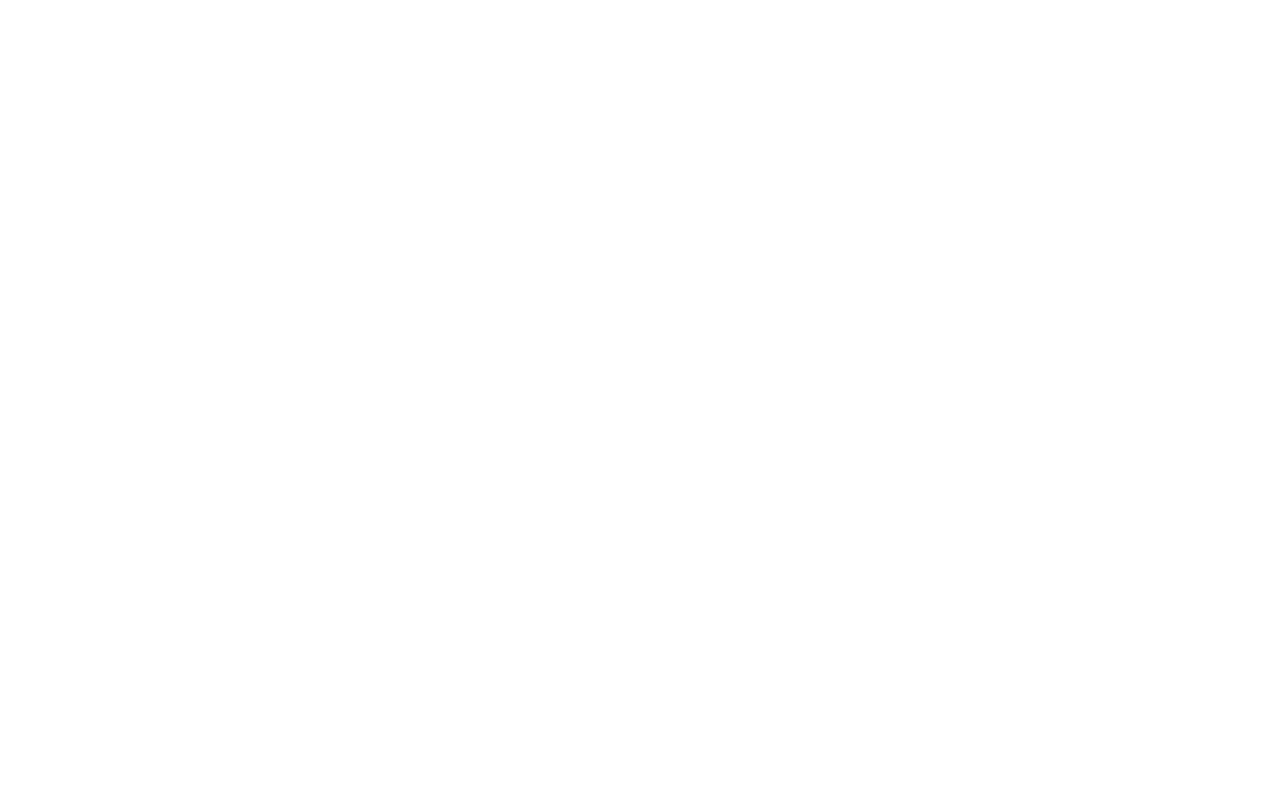
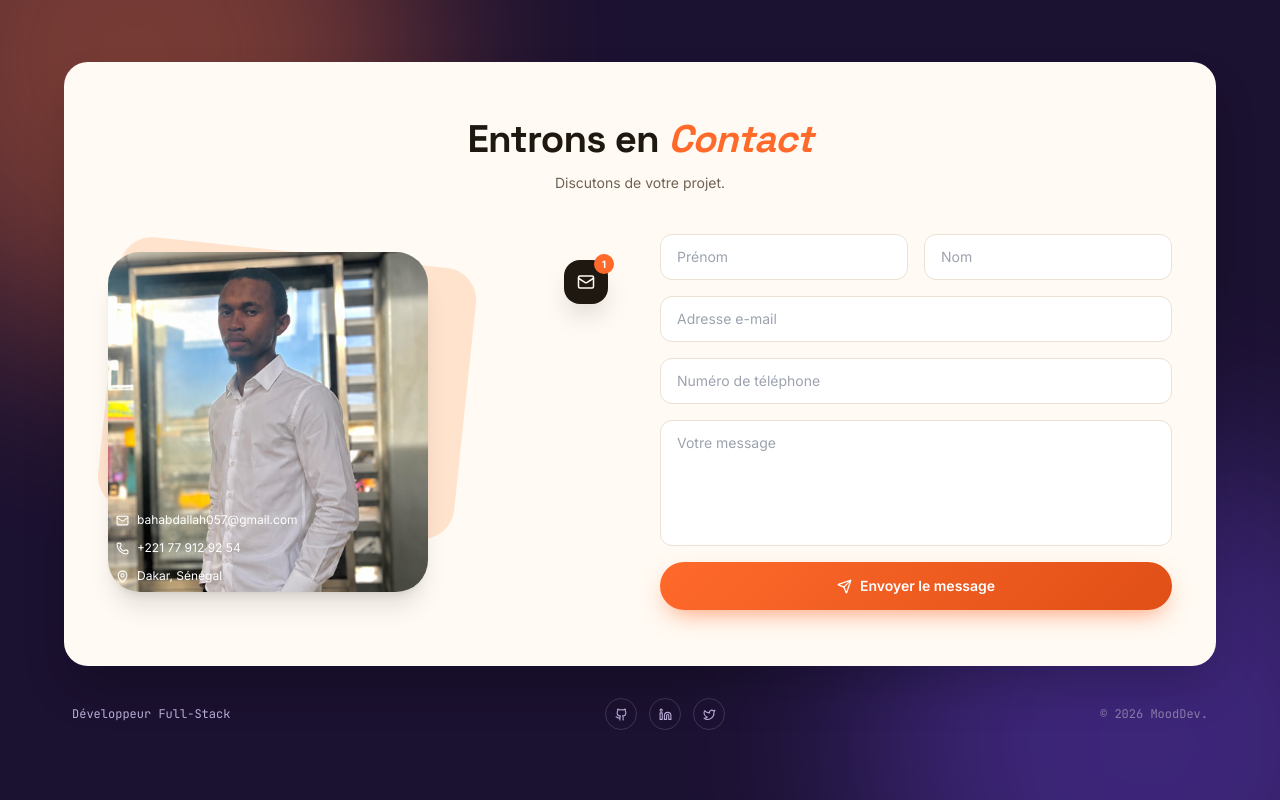
Before and after one commit to Abdalla057/mon-portefolio, a React (Vite) app: page /Contact in a window 1280 px wide. Before the commit this address had no page. Built offline with nearby package versions, Linux system fonts and the light colour scheme.

Commit message:
fixe messagerie et autre

```diff
--- a/src/App.tsx
+++ b/src/App.tsx
@@ -1,5 +1,6 @@
 import { BrowserRouter as Router, Routes, Route } from "react-router-dom";
 import Portefolio from "./Portefolio";
+import Contact from "./Contact";
 import React from "react";
 
 export default function App() {
@@ -8,6 +9,7 @@ export default function App() {
       <Routes>
         <Route path="/" element={<Portefolio />} />
         <Route path="/Portefolio" element={<Portefolio />} />
+        <Route path="/Contact" element={<Contact />} />
       </Routes>
     </Router>
   );
--- a/src/Contact.tsx
+++ b/src/Contact.tsx
@@ -1,6 +1,10 @@
-import React, { useState } from "react";
+import React, { useState, useEffect } from "react";
+import {   useNavigate } from "react-router-dom";
 import emailjs from "@emailjs/browser";
-import { Send, Github, Linkedin, Twitter, Mail, Phone, MapPin, CheckCircle2, Loader2 } from "lucide-react";
+import { Send, Github, Linkedin, Twitter, Mail, Phone, MapPin, CheckCircle2, Loader2, Home,  } from "lucide-react";
+
+
+
 
 // Même logique que les autres pages : fond violet foncé en arrière-plan de
 // page (cohérence du site), carte claire pour le formulaire (cohérence avec
@@ -22,6 +26,8 @@ const colors = {
   accentDeep: "#e04f16",
   accentSoft: "#ffe3cd",
   line: "#ece2d3",
+  success: "#22c55e",
+  successDeep: "#15803d",
 };
 
 const fonts = {
@@ -32,16 +38,8 @@ const fonts = {
 
 // ------------------------------------------------------------------
 // CONFIGURATION EMAILJS
-// À remplacer par tes propres identifiants, récupérables sur
-// https://dashboard.emailjs.com/ après avoir créé :
-//   1. un "Email Service" (ex: connecté à ton Gmail)      -> SERVICE_ID
-//   2. un "Email Template" (le corps de l'email reçu)     -> TEMPLATE_ID
-//   3. ta clé publique (Account > General > Public Key)   -> PUBLIC_KEY
-//
-// Le template EmailJS doit contenir des variables correspondant aux clés
-// envoyées dans templateParams ci-dessous, ex: {{first_name}}, {{email}}, etc.
 // ------------------------------------------------------------------
-const EMAILJS_SERVICE_ID = "service_z3ka5ev";
+const EMAILJS_SERVICE_ID = "service_hwp103p";
 const EMAILJS_TEMPLATE_ID = "template_hpb7i3a";
 const EMAILJS_PUBLIC_KEY = "hdDvuQnC-e_CbEPbq";
 
@@ -54,6 +52,7 @@ const inputStyle = {
 };
 
 export default function Contact() {
+  const navigate = useNavigate();
   const [form, setForm] = useState<{
     firstName: string;
     lastName: string;
@@ -65,6 +64,14 @@ export default function Contact() {
   const [sending, setSending] = useState(false);
   const [error, setError] = useState<string | null>(null);
 
+  // Redirige vers l'accueil peu après l'envoi réussi
+  useEffect(() => {
+    if (sent) {
+      const timer = setTimeout(() => navigate("/Portefolio"), 1800);
+      return () => clearTimeout(timer);
+    }
+  }, [sent, navigate]);
+
   const handleChange = (field: keyof typeof form) =>
     (e: React.ChangeEvent<HTMLInputElement | HTMLTextAreaElement>) =>
       setForm((f) => ({ ...f, [field]: e.target.value }));
@@ -74,9 +81,6 @@ export default function Contact() {
     setError(null);
     setSending(true);
 
-    // Les clés ici (first_name, last_name, email, phone, message) doivent
-    // correspondre exactement aux variables {{...}} utilisées dans ton
-    // template EmailJS.
     const templateParams = {
       first_name: form.firstName,
       last_name: form.lastName,
@@ -190,6 +194,17 @@ export default function Contact() {
                   <p className="text-sm" style={{ color: colors.inkSoft }}>
                     Merci, je reviens vers vous rapidement.
                   </p>
+
+                  <button
+                    onClick={() => navigate("/Portefolio")}
+                    className="mt-2 inline-flex items-center gap-2 text-sm font-semibold text-white rounded-full px-6 py-3 transition-transform hover:-translate-y-0.5"
+                    style={{
+                      background: `linear-gradient(135deg, ${colors.success}, ${colors.successDeep})`,
+                      boxShadow: `0 10px 24px -8px ${colors.success}aa`,
+                    }}
+                  >
+                    <Home size={15} /> Retour à l'accueil
+                  </button>
                 </div>
               ) : (
                 <form onSubmit={handleSubmit} className="grid grid-cols-1 sm:grid-cols-2 gap-4">
@@ -275,13 +290,15 @@ export default function Contact() {
 
           <div className="flex items-center gap-3">
             {[
-              { Icon: Github, label: "GitHub" },
-              { Icon: Linkedin, label: "LinkedIn" },
-              { Icon: Twitter, label: "Twitter" },
-            ].map(({ Icon, label }) => (
+              { Icon: Github, label: "GitHub", url: "https://github.com/" },
+              { Icon: Linkedin, label: "LinkedIn", url: "https://www.linkedin.com/in/ton-profil" },
+              { Icon: Twitter, label: "Twitter", url: "https://twitter.com/ton-pseudo" },
+            ].map(({ Icon, label, url }) => (
               <a
                 key={label}
-                href="#"
+                href={url}
+                target="_blank"
+                rel="noopener noreferrer"
                 aria-label={label}
                 className="w-8 h-8 rounded-full flex items-center justify-center transition-colors"
                 style={{ border: `1px solid ${colors.lineLight}`, color: colors.textMuted }}
```
Also changed, not shown: src/Accueil.tsx (+2 -6 lines).
